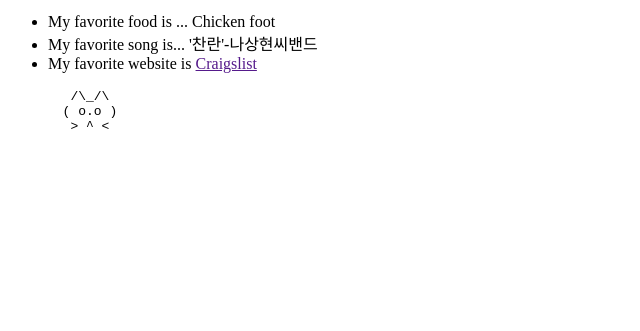
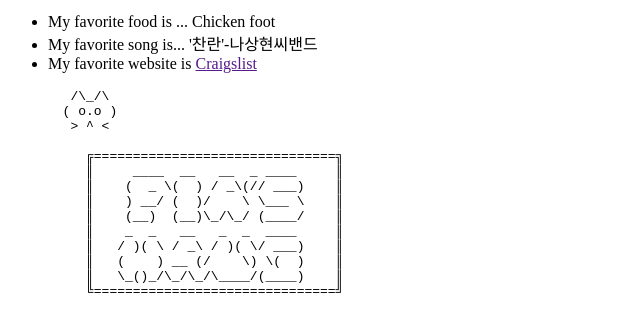
Before and after one commit to piachun/UIDesign1, a plain HTML site: page class-site_starter-kit/index.html in a window 1280 px wide. Shown: the part 101-432 px from the top of the page, without its empty margins (0-640 px from the left). Drawn offline with Linux system fonts and the light colour scheme.

Commit message:
pia's haus

```diff
--- a/class-site_starter-kit/index.html
+++ b/class-site_starter-kit/index.html
@@ -28,6 +28,18 @@
         /\_/\
        ( o.o )
         > ^ <
+
+          ╔===============================╗
+          ║     ____  __   __  _ ____     ║
+          ║    (  _ \(  ) / _\(// ___)    ║
+          ║    ) __/ (  )/    \ \___ \    ║
+          ║    (__)  (__)\_/\_/ (____/    ║
+          ║    _  _   __   _  _  ____     ║
+          ║   / )( \ / _\ / )( \/ ___)    ║
+          ║   (    ) __ (/    \) \(  )    ║
+          ║   \_()_/\_/\_/\____/(____)    ║
+          ╚===============================╝
+
       </pre>
 
     </div>
```
Also changed, not shown: 1 other file.
